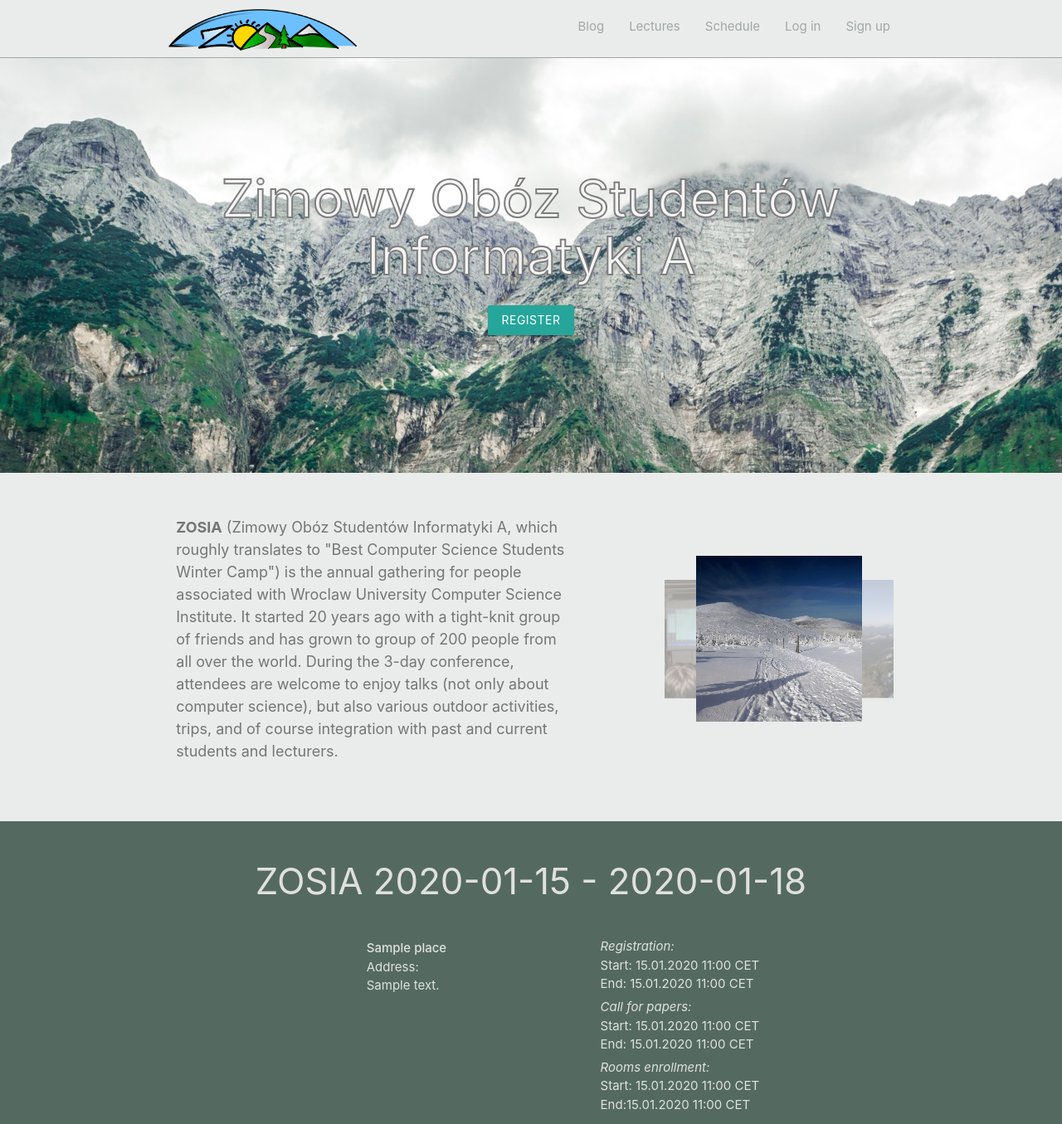
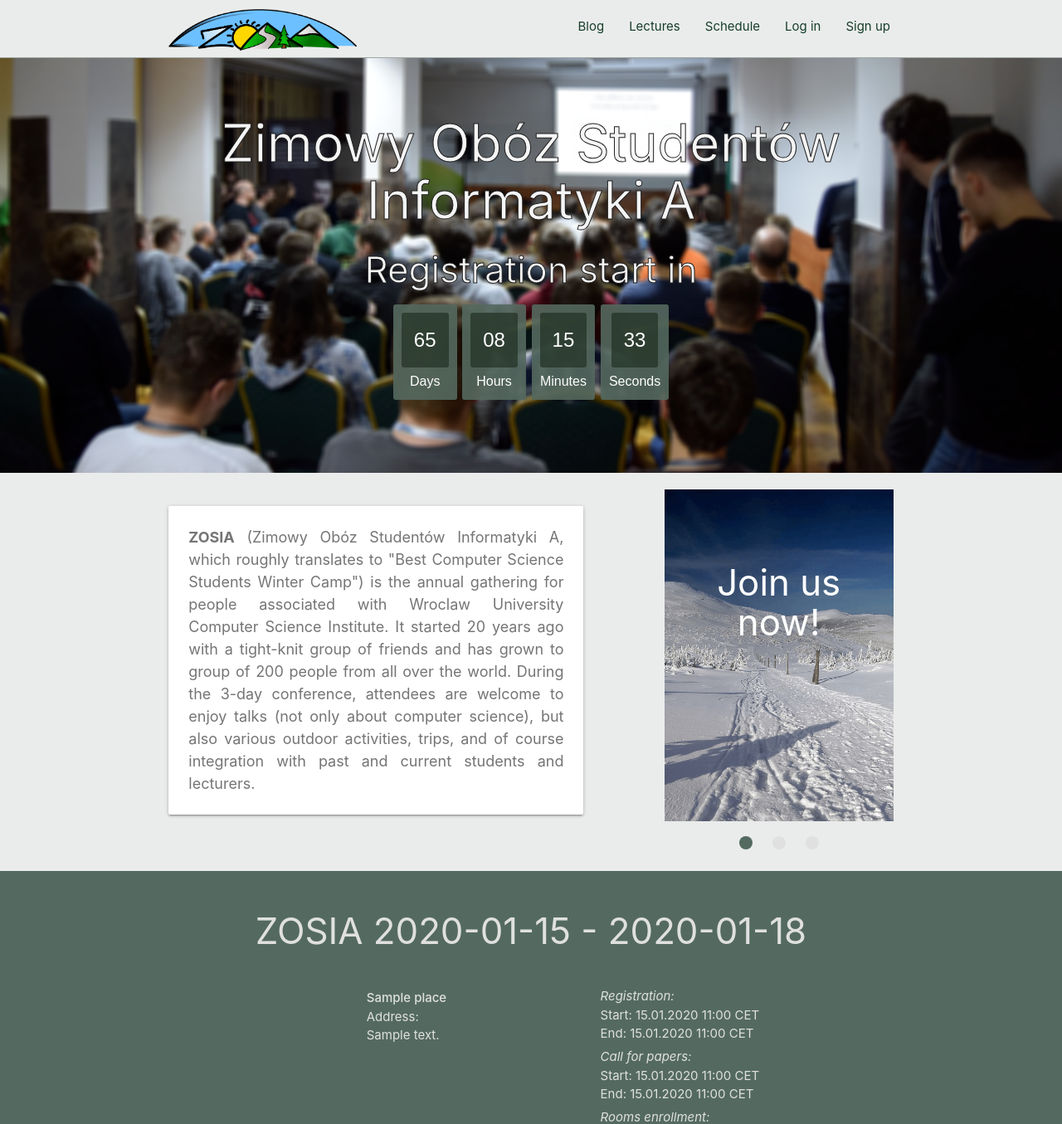
Before and after one commit to ksiuwr/zosia-site-v2016, a Django app: page / in a window 1280 px wide. Shown: the top 1355 px of the page at 83% size. Run offline with Django 3.2, Linux system fonts and the light colour scheme; tables that the repository leaves empty hold one stand-in row (values such as "Sample post"); grey boxes marked "Sample" are stand-in pictures; some libraries are stand-ins or nearby versions.

Commit message:
UI redesign

```diff
--- a/app/src/conferences/models.py
+++ b/app/src/conferences/models.py
@@ -125,6 +125,10 @@ class Zosia(models.Model):
 
     def __str__(self):
         return 'Zosia {}'.format(self.start_date.year)
+
+    @property
+    def is_registration_started(self):
+        return self.registration_start <= now()
 
     @property
     def is_rooming_open(self):
--- a/app/src/conferences/templates/conferences/about.html
+++ b/app/src/conferences/templates/conferences/about.html
@@ -5,7 +5,8 @@
     <div class="container">
         <div class="row flexbox center-items-horizontal">
             <div class="col l7 m5 s12">
-                <div class="text-block text-large">
+              <div class="card">
+                  <div class="text-block text-large card-content" style="text-align: justify;">
                       {% blocktrans %}
                         <b>ZOSIA</b> (Zimowy Obóz Studentów Informatyki A, which roughly translates to "Best Computer Science Students Winter Camp")
                         is the annual gathering for people associated with Wroclaw University Computer Science Institute. It started
@@ -15,12 +16,29 @@
                       {% endblocktrans %}
                   </div>
                 </div>
+            </div>
             <div class=" col offset-l1 l4 offset-m1 m6 s12">
-              <div class="carousel">
-                <!-- TODO: Modal? -->
-                <a class="carousel-item" href="{% static 'imgs/sq1.png' %}"><img src="{% static 'imgs/sq1.png' %}"></a>
-                <a class="carousel-item" href="{% static 'imgs/sq2.png' %}"><img src="{% static 'imgs/sq2.png' %}"></a>
-                <a class="carousel-item" href="{% static 'imgs/sq3.png' %}"><img src="{% static 'imgs/sq3.png' %}"></a>
+              <div class="slider" style="margin-top: 20px">
+                <ul class="slides">
+                  <li>
+                    <img src="{% static 'imgs/sq1.png' %}">
+                    <div class="caption center-align">
+                      <h3>{% trans "Join us now!" %}</h3>
+                    </div>
+                  </li>
+                  <li>
+                    <img src="{% static 'imgs/sq2.png' %}">
+                    <div class="caption right-align" style="top: 50%">
+                      <h3>{% trans "Let's meet here!" %}</h3>
+                    </div>
+                  </li>
+                  <li>
+                    <img src="{% static 'imgs/sq3.png' %}">
+                    <div class="caption left-align">
+                      <h3>{% trans "Let's see that together!" %}</h3>
+                    </div>
+                  </li>
+                </ul>
               </div>
             </div>
         </div>
--- a/app/src/conferences/templates/conferences/index.html
+++ b/app/src/conferences/templates/conferences/index.html
@@ -1,6 +1,12 @@
 {% extends 'base.html' %}
 {% load i18n %}
 {% load static %}
+{% load time_utils %}
+
+{% block custom_head %}
+<link href="{% static 'css/countdown_timer.css' %}" media="screen,projection" rel="stylesheet" type="text/css"/>
+<script type="text/javascript" src="{% static 'script/countdown_timer.js' %}"></script>
+{% endblock %}
 
 {% block content %}
 <div id="index-banner">
@@ -9,15 +15,41 @@
             <h1 class="header center grey-text text-lighten-4 stroke_main_title">
                 Zimowy Obóz Studentów Informatyki A
             </h1>
-            {% if zosia %}
             <div class="row center">
-              <a class="waves-effect waves-light btn" href="{% url 'user_zosia_register' zosia.pk %}">
-                {% trans "Register" %}
-              </a>
-              <h5 class="header col s12 green-text text-lighten-4 light">
-              </h5>
+              {% if zosia.is_registration_started  %}
+                <a class="waves-effect waves-light btn-large" href="{% url 'user_zosia_register' zosia.pk %}">
+                  {% trans "Register now" %}
+                </a>
+                <h5 class="header col s12 green-text text-lighten-4 light">
+                </h5>
+              {% else %}
+              <h3 class="header center grey-text text-lighten-4 stroke_main_title">
+                {% trans "Registration start in" %}
+              </h3>
+              <div id="clockdiv">
+                <div>
+                  <span class="days"></span>
+                  <div class="smalltext">Days</div>
+                </div>
+                <div>
+                  <span class="hours"></span>
+                  <div class="smalltext">Hours</div>
+                </div>
+                <div>
+                  <span class="minutes"></span>
+                  <div class="smalltext">Minutes</div>
+                </div>
+                <div>
+                  <span class="seconds"></span>
+                  <div class="smalltext">Seconds</div>
+                </div>
+              </div>
+              <script>
+                var deadline = new Date("{{ zosia.registration_start | isoformat }}");
+                initializeClock('clockdiv', deadline);
+              </script>
+              {% endif %}
             </div>
-            {% endif %}
         </div>
     </div>
 </div>
--- a/app/src/templates/base.html
+++ b/app/src/templates/base.html
@@ -52,6 +52,9 @@
             $('.sidenav').sidenav();
             $('.tabs').tabs();
             $('.collapsible').collapsible();
+            $('.slider').slider({
+                interval: 4000
+            });
             $('.datepicker').datepicker({
                 format: 'yyyy-mm-dd',
                 firstDay: 1
--- a/app/src/templates/navbar.html
+++ b/app/src/templates/navbar.html
@@ -39,7 +39,7 @@
               <li><a href="{% url 'accounts_signup' %}">{% trans 'Sign up' %}</a></li>
             {% endif %}
         </ul>
-        <a href="#" data-target="navie" class="sidenav-trigger"><i class="material-icons">menu</i></a>
+        <a href="#" data-target="navie" class="sidenav-trigger"><i id="sidenav-menu" class="material-icons">menu</i></a>
     </div>
 </nav>
 
--- a/app/src/utils/templatetags/time_utils.py
+++ b/app/src/utils/templatetags/time_utils.py
@@ -15,3 +15,8 @@ def server_time():
 @register.filter
 def zoneformat(time, zonename):
     return format_in_zone(time, zonename, DEFAULT_TIME_FORMAT)
+
+
+@register.filter
+def isoformat(time):
+    return time.strftime("%Y-%m-%dT%H:%M:%SZ")
--- /dev/null
+++ b/app/static/css/countdown_timer.css
@@ -0,0 +1,28 @@
+
+#clockdiv{
+    font-family: sans-serif;
+    color: #fff;
+    display: inline-block;
+    font-weight: 100;
+    text-align: center;
+    font-size: 1.6rem;
+}
+
+#clockdiv > div{
+    padding: 10px;
+    border-radius: 3px;
+    background: rgba(85, 105, 95, 0.9);
+    display: inline-block;
+}
+
+#clockdiv div > span{
+    padding: 15px;
+    border-radius: 3px;
+    background: rgba(25, 40, 25, 0.6);
+    display: inline-block;
+}
+
+.smalltext{
+    padding-top: 5px;
+    font-size: 16px;
+}
--- a/app/static/css/main.css
+++ b/app/static/css/main.css
@@ -131,7 +131,7 @@ footer.page-footer {
 
 .stroke_main_title
 {
-    -webkit-text-stroke: 2px #7e7e7e;
+    -webkit-text-stroke: 1px #1e1e1e;
 }
 
 /** MESSAGES CLASSES **/
@@ -182,10 +182,11 @@ footer.page-footer {
 
 #index-banner{
     width: 100%;
-    height: 200px;
+    height: 500px;
     background-repeat: no-repeat;
     background-size: cover;
     background-attachment: fixed;
+    background-position: center;
 }
 
 .center-items-horizontal {
@@ -198,44 +199,50 @@ footer.page-footer {
 
 @media screen and (min-width: 2881px){
     #index-banner{
-        background-image: url("../imgs/pexels-photo-4896x3264.jpeg");
+        background-image: url("../imgs/blur-bg-4496x1964.png");
     }
 }
 
 @media screen and (max-width: 2880px){
     #index-banner{
-        background-image: url("../imgs/pexels-photo-2880x1920.jpeg");
+        background-image: url("../imgs/blur-bg-2280x1258.png");
     }
 }
 
 @media screen and (max-width: 1600px){
     #index-banner{
-        background-image: url("../imgs/pexels-photo-1600x1067.jpeg");
-    }
-}
-
-@media screen and (min-width: 600px) {
-    #index-banner {
-        height: 500px;
+        background-image: url("../imgs/blur-bg-1600x699.png");
     }
 }
 
 @media screen and (max-width: 992px){
     #index-banner{
-        background-image: url("../imgs/pexels-photo-992x661.jpeg");
+        background-image: url("../imgs/blur-bg-992x433.png");
     }
 }
 
 @media screen and (max-width: 600px){
     #index-banner{
-        background-image: url("../imgs/pexels-photo-600x900.jpeg");
-        height: 400px;
+        background-image: url("../imgs/blur-bg-600x262.png");
+        height: 500px;
     }
 
     .flexbox {
         display: initial;
     }
 }
+
+@media screen and (max-width: 400px){
+    #index-banner{
+        background-image: url("../imgs/blur-bg-600x262.png");
+        height: 600px;
+    }
+
+    .flexbox {
+        display: initial;
+    }
+}
+
 
 .download-btn {
     margin: 0.1em;
@@ -244,3 +251,16 @@ footer.page-footer {
 .bg-table {
     background-color: #EAECEB;
 }
+
+/* Change indicator color to match other elements */
+.slider .indicators .indicator-item.active {
+    background-color:#546A60;
+}
+
+#sidenav-menu {
+    color: #163E2A;
+}
+
+.btn-large {
+    font-size: 20px;
+}
--- a/app/static/css/navbar.css
+++ b/app/static/css/navbar.css
@@ -6,7 +6,7 @@ nav {
 }
 
 nav ul a {
-    color: #A0A8A4
+    color: #163E2A
 }
 
 nav ul a:hover {
--- /dev/null
+++ b/app/static/script/countdown_timer.js
@@ -0,0 +1,39 @@
+function getTimeRemaining(endtime) {
+  var t = Date.parse(endtime) - Date.parse(new Date());
+  var seconds = Math.floor((t / 1000) % 60);
+  var minutes = Math.floor((t / 1000 / 60) % 60);
+  var hours = Math.floor((t / (1000 * 60 * 60)) % 24);
+  var days = Math.floor(t / (1000 * 60 * 60 * 24));
+
+  return {
+    'total': t,
+    'days': days,
+    'hours': hours,
+    'minutes': minutes,
+    'seconds': seconds
+  };
+}
+
+function initializeClock(id, endtime) {
+  var clock = document.getElementById(id);
+  var daysSpan = clock.querySelector('.days');
+  var hoursSpan = clock.querySelector('.hours');
+  var minutesSpan = clock.querySelector('.minutes');
+  var secondsSpan = clock.querySelector('.seconds');
+
+  function updateClock() {
+    var t = getTimeRemaining(endtime);
+
+    daysSpan.innerHTML = t.days;
+    hoursSpan.innerHTML = ('0' + t.hours).slice(-2);
+    minutesSpan.innerHTML = ('0' + t.minutes).slice(-2);
+    secondsSpan.innerHTML = ('0' + t.seconds).slice(-2);
+
+    if (t.total <= 0) {
+      clearInterval(timeinterval);
+    }
+  }
+
+  updateClock();
+  var timeinterval = setInterval(updateClock, 1000);
+}
--- a/app/webpack.config.js
+++ b/app/webpack.config.js
@@ -13,6 +13,10 @@ const config = {
   plugins: [
     new webpack.ProgressPlugin(),
     new CopyWebpackPlugin([
+      {
+        from: path.resolve(__dirname, './js/countdown_timer.js'),
+        to: path.resolve(__dirname, './static/script/countdown_timer.js'),
+      },
       {
         from: path.resolve(__dirname, './node_modules/jquery/dist/jquery.min.js'),
         to: path.resolve(__dirname, './static/script/jquery.min.js'),
```
Also changed, not shown: app/js/countdown_timer.js (added, +39 -0 lines), app/static/imgs/blur-bg-1600x699.png (added), app/static/imgs/blur-bg-2280x1258.png (added), app/static/imgs/blur-bg-4496x1964.png (added), app/static/imgs/blur-bg-600x262.png (added), app/static/imgs/blur-bg-992x433.png (added). Lines whose indentation alone changed are shown as unchanged.
